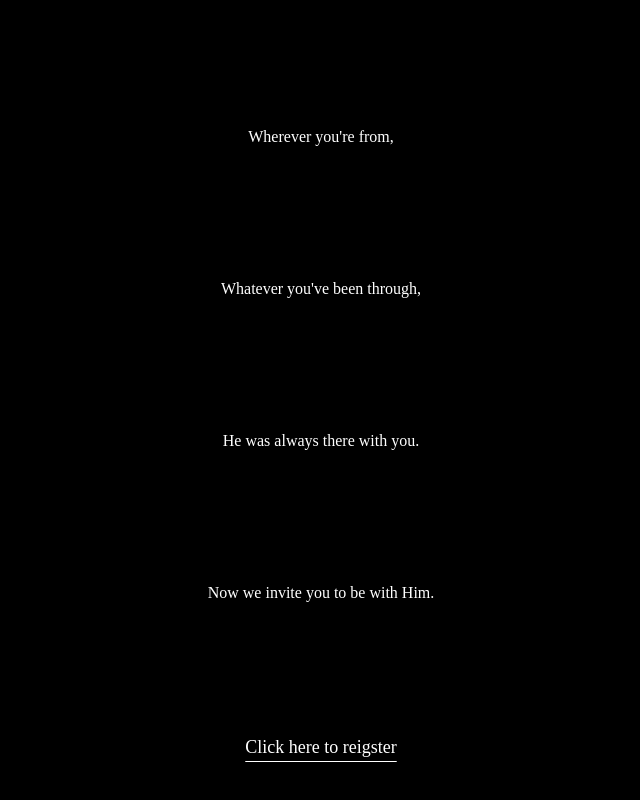
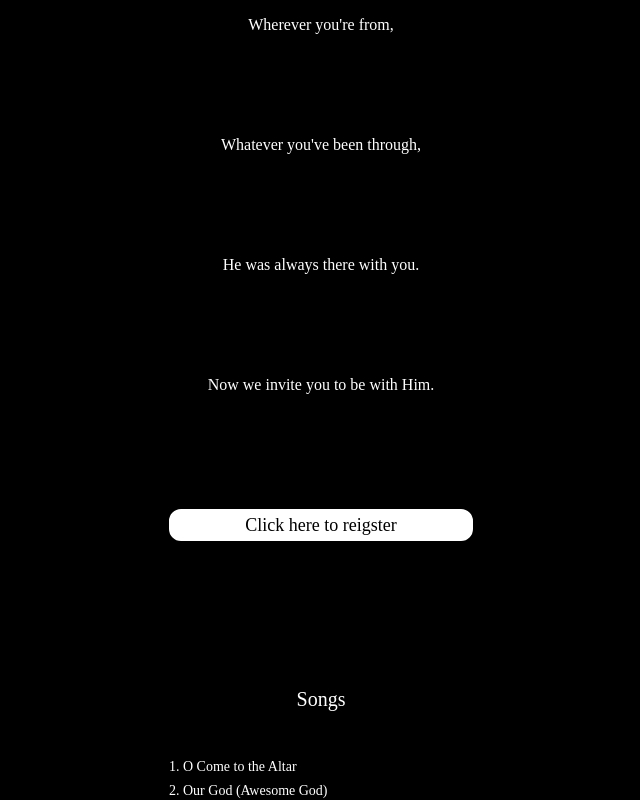
Before and after one commit to KyumKyum/ESF_ABC_worship_landing_page, a React (Vite) app: page / in a window 1280 px wide. Shown: the part 1120-1920 px from the top of the page, without its empty margins (319-959 px from the left). Built offline with nearby package versions, Linux system fonts and the light colour scheme; a web font is replaced by a local one.

Commit message:
fix: fixed configurations

```diff
--- a/src/component/InformationComponent.tsx
+++ b/src/component/InformationComponent.tsx
@@ -5,19 +5,24 @@ function InformationComponent() {
   return (
     <div className="relative w-full px-12">
       <div className="flex flex-col w-full justify-center">
-        <p className="mb-16 font-bkk text-white text-center ">
+        <p className="mb-12 font-snow text-white text-center ">
           "There is another in the fire,<br/>
           Standing next to me. <br/>
           There is another in the waters, <br/>
           Holding back the seas"<br/><br/>
           <span className="italic">From: "Another in the Fire" <br/> by Hillsong UNITED and Daniel 3:24~25</span>
           </p>
-        <p className="my-16 font-bkk text-white text-center">Wherever you're from,</p>
-        <p className="my-16 font-bkk text-white text-center">Whatever you've been through,</p>
-        <p className="my-16 font-bkk text-white text-center">He was always there with you.</p>
-        <p className="my-16 font-bkk text-white text-center">Now we invite you to be with Him.</p>
+        <p className="my-12 font-snow text-white text-center">Wherever you're from,</p>
+        <p className="my-12 font-snow text-white text-center">Whatever you've been through,</p>
+        <p className="my-12 font-snow text-white text-center">He was always there with you.</p>
+        <p className="my-12 font-snow text-white text-center">Now we invite you to be with Him.</p>
 
-        <p onClick={() => {window.open("https://docs.google.com/forms/d/1tKIzcDBJef-kylQAOMmcm-vrtQwxNtUrH-NkeynAcoQ/viewform?ts=66d43258&edit_requested=true")}} className="my-16 font-bkk text-white text-lg text-center underline underline-offset-8">Click here to reigster</p>
+        <button
+          onClick={() => {window.open("https://docs.google.com/forms/d/1tKIzcDBJef-kylQAOMmcm-vrtQwxNtUrH-NkeynAcoQ/viewform?ts=66d43258&edit_requested=true")}}
+          className="my-16 font-snow text-white text-lg text-center bg-white border-solid border-2 border-white rounded-xl"
+        >
+          <span className="text-black">Click here to reigster</span>
+        </button>
       </div>
     </div>
   );
--- a/src/component/SongComponent.tsx
+++ b/src/component/SongComponent.tsx
@@ -5,19 +5,19 @@ function SongComponent() {
 
   return (
     <div className="relative w-full">
-      <p className="font-bkk text-white text-center text-xl">Songs</p>
+      <p className="font-snow text-white text-center text-xl">Songs</p>
       <div className="flex flex-col w-full justify-center items-start mt-10">
-        <p className="mt-1 text-sm font-bkk text-white">1. O Come to the Altar</p>
-        <p className="mt-1 text-sm font-bkk text-white">2. Our God (Awesome God)</p>
-        <p className="mt-1 text-sm font-bkk text-white">3. Way Maker</p>
-        <p className="mt-1 text-sm font-bkk text-white">4. One Way (Amazing Grace)</p>
+        <p className="mt-1 text-sm font-snow text-white">1. O Come to the Altar</p>
+        <p className="mt-1 text-sm font-snow text-white">2. Our God (Awesome God)</p>
+        <p className="mt-1 text-sm font-snow text-white">3. Way Maker</p>
+        <p className="mt-1 text-sm font-snow text-white">4. One Way (Amazing Grace)</p>
       </div>
       <div className="flex flex-col w-full justify-center items-end mt-10">
-        <p className="mt-1 text-sm font-bkk text-white">5. Rest on Us (Set a Fire)</p>
-        <p className="mt-1 text-sm font-bkk text-white">6. Battle Belongs</p>
-        <p className="mt-1 text-sm font-bkk text-white">7. Nothing is Impossible (Take it All)</p>
-        <p className="mt-1 text-sm font-bkk text-white">8. Another in The Fire</p>
-        <p className="mt-1 text-sm font-bkk text-white">9. Jesus Love Me This I Know</p>
+        <p className="mt-1 text-sm font-snow text-white">5. Rest on Us (Set a Fire)</p>
+        <p className="mt-1 text-sm font-snow text-white">6. Battle Belongs</p>
+        <p className="mt-1 text-sm font-snow text-white">7. Nothing is Impossible (Take it All)</p>
+        <p className="mt-1 text-sm font-snow text-white">8. Another in The Fire</p>
+        <p className="mt-1 text-sm font-snow text-white">9. Jesus Love Me This I Know</p>
       </div>
     </div>
   );
--- a/src/index.css
+++ b/src/index.css
@@ -41,3 +41,21 @@ body {
   font-weight: 700;
   font-style: normal;
 }
+
+
+
+@font-face {
+  font-family: 'lsy';
+  src: url('https://fastly.jsdelivr.net/gh/projectnoonnu/noonfonts_2202-2@1.0/LeeSeoyun.woff') format('woff');
+  font-weight: normal;
+  font-style: normal;
+}
+
+
+
+@font-face {
+  font-family: 'snow';
+  src: url('https://fastly.jsdelivr.net/gh/projectnoonnu/noonfonts_2106@1.1/SF_HambakSnow.woff') format('woff');
+  font-weight: normal;
+  font-style: normal;
+}
--- a/src/page/LandingPage.tsx
+++ b/src/page/LandingPage.tsx
@@ -63,7 +63,6 @@ function LandingPage() {
   return (
     <div className='flex flex-col items-center max-w-[400px] min-w-[300px] mb-20'>
       <motion.div
-        className='mb-20'
         initial={{opacity: 0}}
         animate={{ opacity: 1}}
         transition={{duration: 1}}
--- a/tailwind.config.js
+++ b/tailwind.config.js
@@ -10,7 +10,9 @@ export default {
         Pretendard: "Pretendard",
         Jeju: "Jeju",
         Okay: "Okay",
-        bkk: "bkk"
+        bkk: "bkk",
+        lsy: "lsy",
+        snow: "snow"
       }
     },
   },
```
